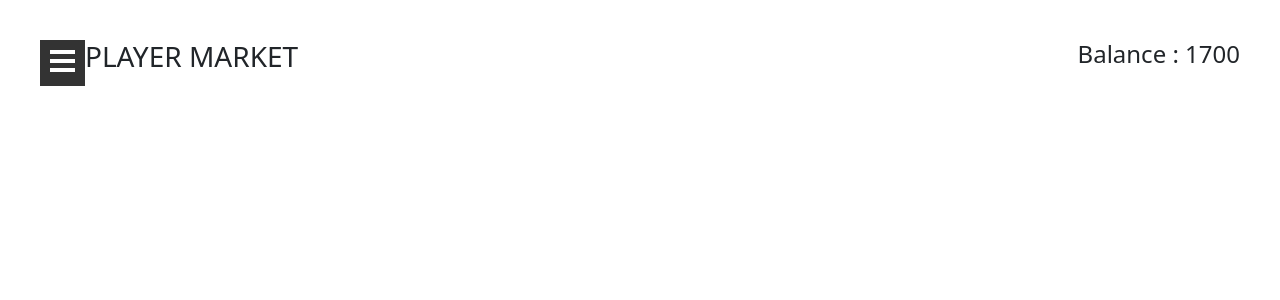
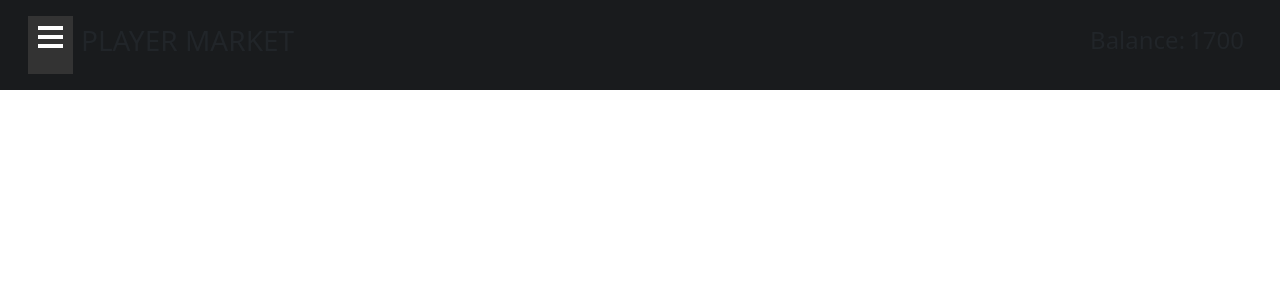
Before and after one commit to Mayoral13/Panenka, a React (Vite) app: page / in a window 1280 px wide. Shown: the top 300 px of the page. Built offline with nearby package versions, Linux system fonts and the light colour scheme.

Commit message:
Making progress on the Header

```diff
--- a/src/Header.jsx
+++ b/src/Header.jsx
@@ -6,8 +6,9 @@ const Header = ()=> {
 
 
   return (
-    <div className='container d-flex justify-content-center align-items-center'>
-      <div className='nav'>
+    <div className="container-fluid d-flex align-items-center" style={{backgroundColor:'#191b1d'}}>
+      <div className="row justify-content-between m-3 w-100">
+        <div className="nav">
           <header>
             <div className={`hamburger ${isOpen ? 'open' : ''}`} onClick={toggleSidebar}>
               <div className="line"></div>
@@ -15,11 +16,13 @@ const Header = ()=> {
               <div className="line"></div>
             </div>
           </header>
-      <h3>PLAYER MARKET</h3>
+          <h3 className="p-2">PLAYER MARKET</h3>
+        </div>
       </div>
 
-      <div className='balance'>
-        <h4>Balance : 1700</h4>
+      <div className="balance d-flex m-4" style={{ marginLeft: 'auto' }}>
+      <h4 className="me-1">Balance:</h4>
+        <h4>1700</h4>
       </div>
 
       <div className={`sidebar ${isOpen ? 'open' : ''}`}>
@@ -40,6 +43,8 @@ const Header = ()=> {
       </div>
     </div>
   );
+
+
 }
 
 export default Header;
--- a/src/header.css
+++ b/src/header.css
@@ -14,19 +14,11 @@ body {
     justify-content: space-between;
   }
 
-  .balance{
-    position: absolute;
-    top: 0;
-    right: 0;
-    margin:2.5rem
+  h1,h2,h3,h4,h4{
+    color:white
   }
 
-  .nav{
-    position: absolute;
-    top: 0;
-    left:0;
-    margin:2.5rem
-  }
+
 
   .hamburger {
     display: inline-block;
--- a/src/index.css
+++ b/src/index.css
@@ -1,4 +1,4 @@
-:root {
+/* :root {
   font-family: Inter, system-ui, Avenir, Helvetica, Arial, sans-serif;
   line-height: 1.5;
   font-weight: 400;
@@ -66,4 +66,4 @@ button:focus-visible {
   button {
     background-color: #f9f9f9;
   }
-}
+} */
```
Lines whose indentation alone changed are shown as unchanged.
